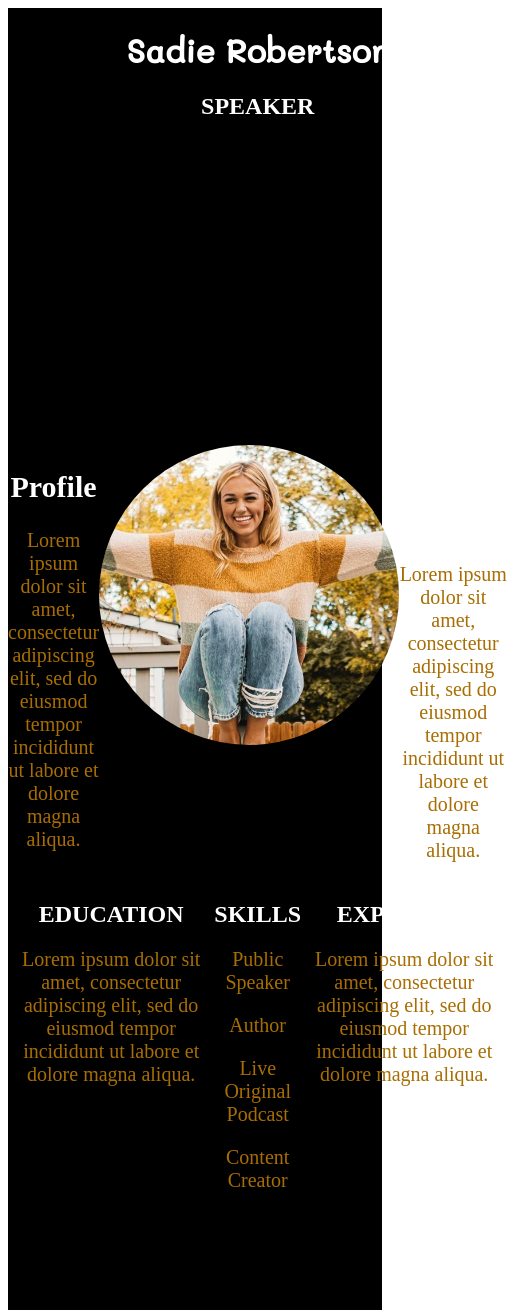
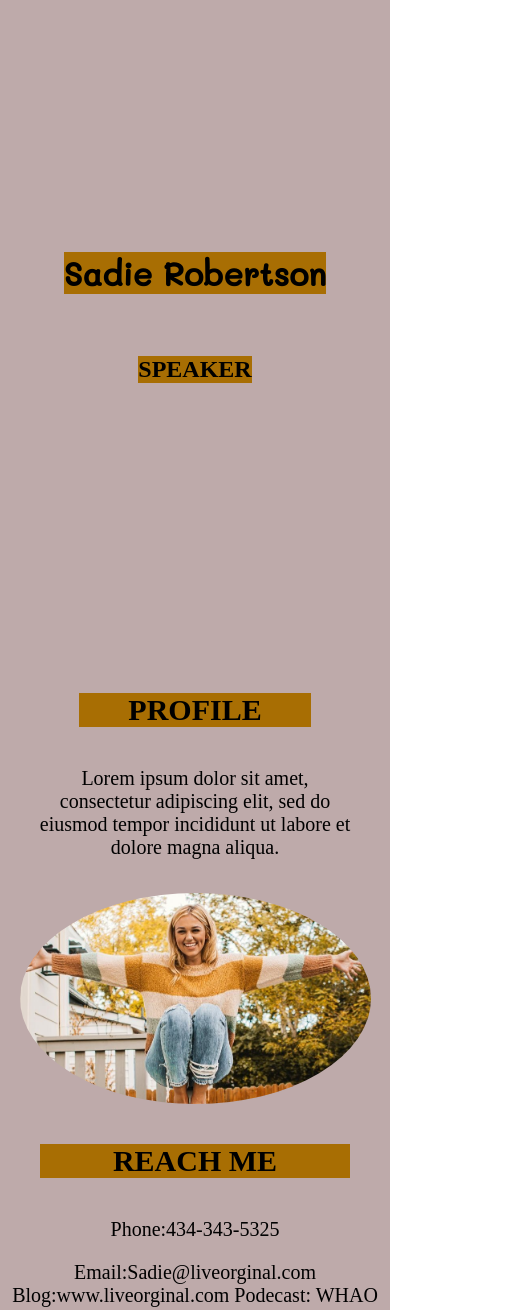
Before and after one commit to fumeng33/ACA_web101_Meng_Fu, a plain HTML site: page resume.html in a window 390 px wide. Shown: the top 1310 px of the page, 507 px wide, since content can reach past the window. Drawn offline with nearby package versions, Linux system fonts and the light colour scheme.

Commit message:
Responsive Resume

```diff
--- /dev/null
+++ b/resume-interactive.js
@@ -0,0 +1,23 @@
+//add fade in when click to name on resume
+
+//display call me  your phone number until it clicked on
+
+
+// hover on picture to make it fade
+
+const callMeFunction=() => {
+document.getElementById("callMe").innerHTML ="Call This Number!"
+}
+
+const fadeOut =() =>{
+  console.log("hello")
+  document.getElementById("picture").style.opacity ="0"
+}
+
+const fadeIn =() =>{
+  document.getElementById("picture").style.opacity ="1"
+}
+
+const textColor=()=> {
+  document.getElementById("title").style.color="white"
+}
--- a/resume.html
+++ b/resume.html
@@ -5,27 +5,36 @@
   <meta name="viewport" content="width=device-width, initial-scale=1.0">
   <title>Resume</title>
   <link href="https://fonts.googleapis.com/css2?family=Mali:wght@500&display=swap" rel="stylesheet">
+  <link rel="stylesheet" href="https://cdnjs.cloudflare.com/ajax/libs/animate.css/3.7.2/animate.min.css">
+  <script src="./resume-interactive.js"></script>
   <link rel="stylesheet" href="./resumeStyles.css">
 </head>
 
 <body>
   <div class="container">
     <div class="header">
-      <h1>Sadie Robertson</h1>
+      <div class="headerone">
+        <h1 onclick="textColor()" id="title">Sadie Robertson</h1>
+      </div>
+      <div class="headertwo">
         <h2>SPEAKER</h2>
+      </div>
     </div>
 
     <div class="image-row">
       <div class="profile">
-      <h2>Profile</h2>
+        <h2>PROFILE</h2>
         <p>Lorem ipsum dolor sit amet, consectetur adipiscing elit, sed do eiusmod tempor incididunt ut labore et dolore
           magna aliqua.</p>
       </div>
-      <div class="grid-item"><img src="./Sadie.jpg" class="small" alt="photo of Sadie"></div>
+      <div class="grid-item">
+        <img onmousedown="fadeOut()" onmouseup="fadeIn()" src="./Sadie.jpg" class="small" alt="photo of Sadie"
+          id="picture"></div>
       <div class="reach-me">
         <h2>REACH ME</h2>
-      <p>Lorem ipsum dolor sit amet, consectetur adipiscing elit, sed do eiusmod tempor incididunt ut labore et dolore
-        magna aliqua. </p>
+        <p onclick="callMeFunction()" class="phone" id="cellphone" >Phone:434-343-5325</p>
+        <div id="callMe"></div>
+        <p>Email:Sadie@liveorginal.com Blog:www.liveorginal.com Podecast: WHAO </p>
       </div>
     </div>
 
@@ -49,7 +58,6 @@
       </div>
     </div>
 
-    <div>
       <div class="experience">
         <div class="bottom-title">
           <h2>EXPERIENCE</h2>
@@ -72,7 +80,6 @@
       </div>
 
   </div>
-  </div>
 </body>
 
 </html>
--- a/resumeStyles.css
+++ b/resumeStyles.css
@@ -1,11 +1,15 @@
+body {
+  margin: 0;
+}
 h1{
   font-family: 'Mali', cursive;
-  /* background-color: lightblue; */
-  color: white;
+  color:black;
+  background-color: rgb(168, 110, 3);
 }
 h2{
-  /* background-color: lightblue; */
-  color: white;
+  color:black;
+  background-color: rgb(168, 110, 3);
+  margin: 40px;
 }
 .container{
   display: grid;
@@ -16,40 +20,46 @@ h2{
   "experience";
   grid-template-columns: 1fr;
   grid-template-rows: repeat(4,1fr);
-  background-color: black;
 }
 .header{
-  text-align: center;
-  /* padding: 10px; */
+  display: flex;
+  flex-direction: column;
+  justify-content: center;
+  align-items: center;
 }
+
 .image-row{
   grid-area: image;
   display: flex;
+  flex-direction: row;
   text-align: center;
   font-size: 20px;
 }
 p{
-  color:rgb(168, 110, 3);
+  color:black;
   font-size: 20px;
   align-items: center;
+  margin: 5% auto 0;
 }
 
 .grid-item {
   display: flex;
   flex-direction: column;
   text-align: center;
-  color: white;
+  color: black;
   font-size: 30px;
 }
 .grid-item img{
-  width: 300px;
+  width: 400px;
   height: 300px;
-  border-radius: 50%;
+  border-radius: 60%;
   object-fit: cover;
   }
 .background-details{
   display: flex;
   text-align: center;
+  flex-direction: row;
+
   grid-area: details;
 }
 .education{
@@ -61,13 +71,15 @@ p{
 .expertise{
   align-content: left;
   justify-content: space-around;
-  /* background-color:lightcoral; */
+
 }
 
 .experience{
   display: flex;
+  flex-direction: row;
   flex-direction: column;
   grid-area: experience;
+  margin-top: 0;
 }
 .bottom{
   display: flex;
@@ -78,6 +90,47 @@ p{
 }
 h3{
   text: bold;
-  color:white;
+  color:black;
   font-size: 15px;
 }
+
+@media screen and (max-width: 500px) {
+
+  .container{
+    display: grid;
+    grid-template-areas:
+    "header"
+    "image"
+    "details"
+    "experience";
+    background-color: rgb(190, 170, 170);
+    margin: 0;
+  }
+  .header {
+    width: 100vw;
+  }
+  .image-row{
+    flex-direction: column;
+  }
+  .profile {
+    width: 80vw;
+    display: block;
+    margin-left: auto;
+    margin-right: auto;
+  }
+  .background-details{
+    flex-direction: column;
+  }
+  .grid-item img{
+    width: 90vw;
+    display: block;
+    margin-left: auto;
+    margin-right: auto;
+    margin-top: 4vh;
+    height: 25vh;
+  }
+
+  .experience{
+    flex-direction: column;
+  }
+}
```
Also changed, not shown: fizzbuzz/fizzbuzz.js (added, +19 -0 lines), image-gallery-styles.css (+2 -6 lines). Lines whose indentation alone changed are shown as unchanged.
